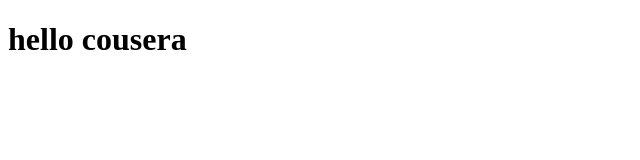
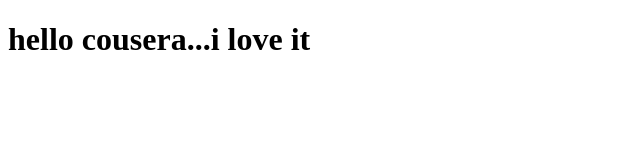
Before and after one commit to saak2000/coursera-test, a plain HTML site: page module2-solution/index.html in a window 1280 px wide. Shown: the whole page, without its empty margins (0-640 px from the left). Drawn offline with Linux system fonts and the light colour scheme.

Commit message:
This is the new edit.

```diff
--- a/module2-solution/index.html
+++ b/module2-solution/index.html
@@ -4,6 +4,6 @@
 	<title>hello cousera</title>
 </head>
 <body>
-<h1>hello cousera</h1>
+<h1>hello cousera...i love it</h1>
 </body>
 </html>
```
